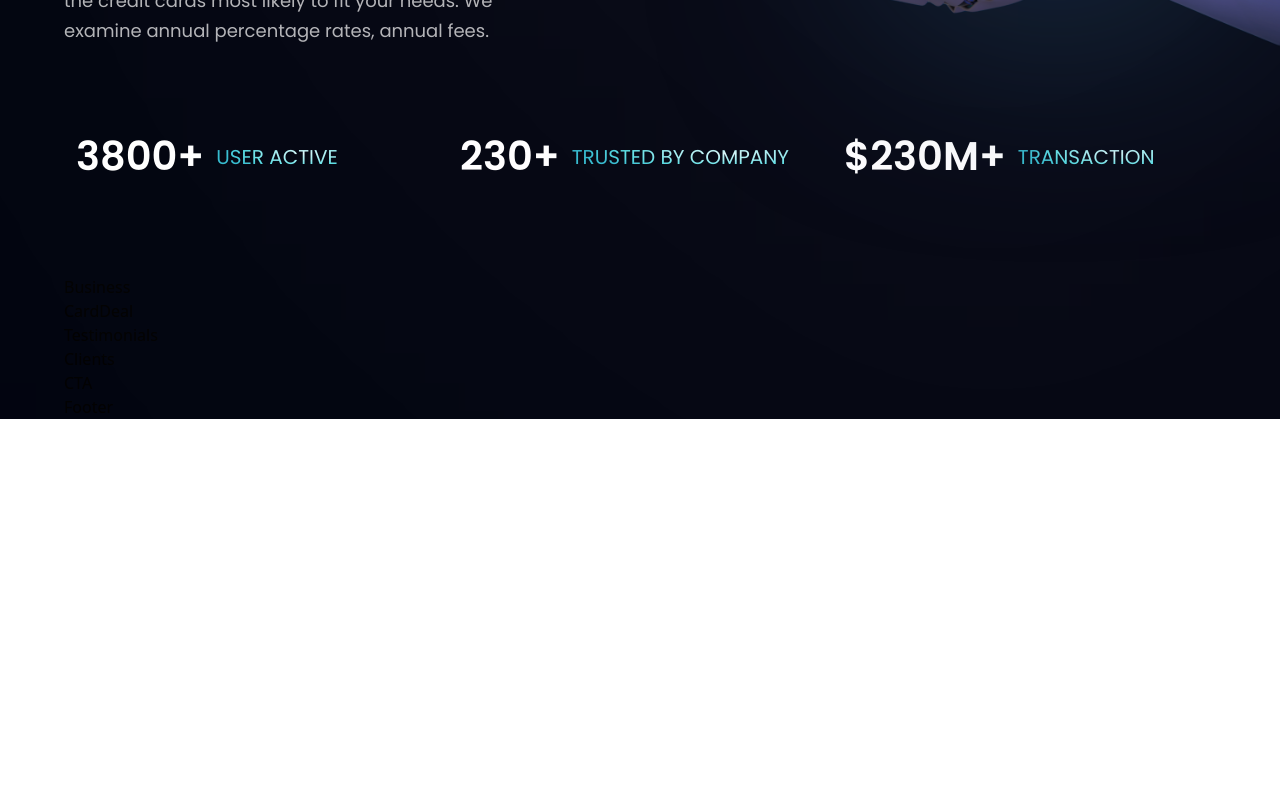
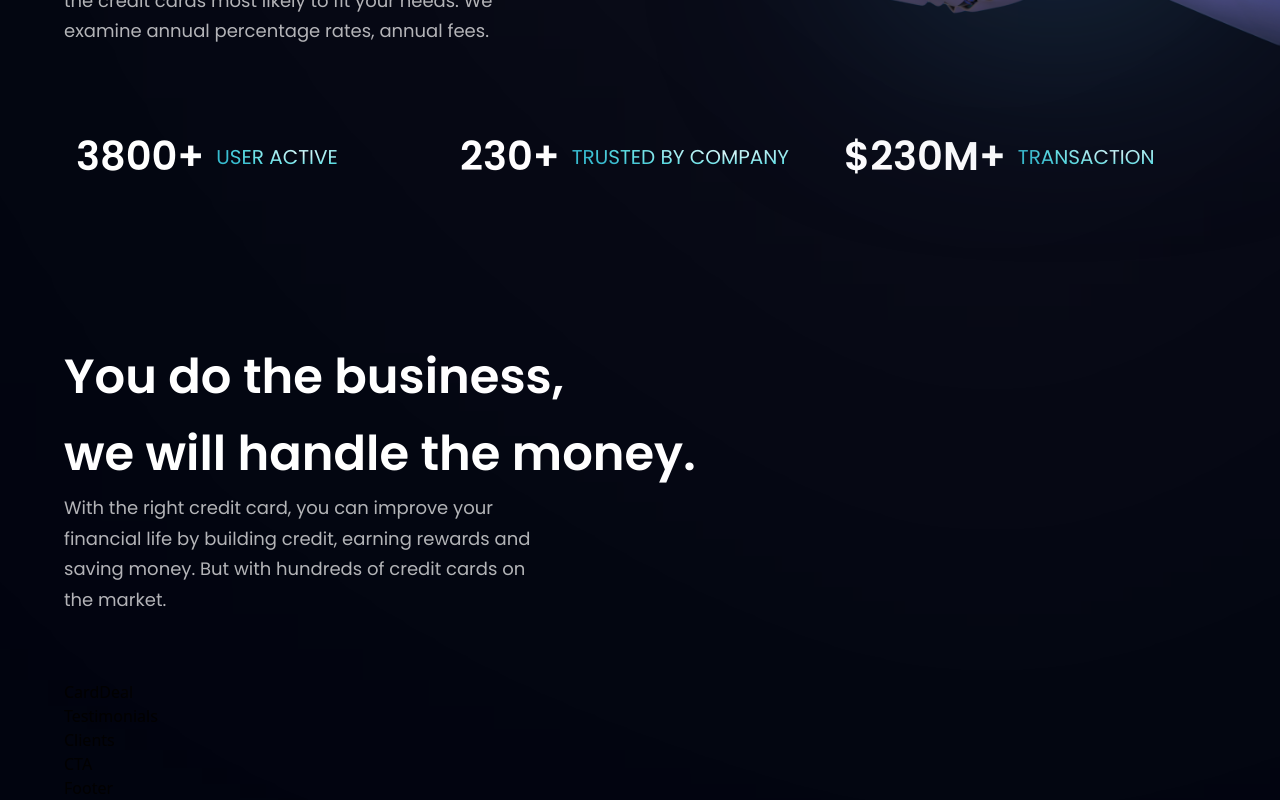
Before and after one commit to sajeed11/Bank_Site, a React (Vite) app: page / in a window 1280 px wide. Shown: the part 694-1494 px from the top of the page. Before the commit the page ends 1113 px from the top, so only its background shows below. Built offline with nearby package versions, Linux system fonts and the light colour scheme.

Commit message:
Third Day

```diff
--- a/src/components/Business.jsx
+++ b/src/components/Business.jsx
@@ -1,7 +1,24 @@
-import React from "react";
+import { features } from "../constants";
+import styles, { layout } from "../style";
+import Buttons from "./Button";
 
 const Business = () => {
-  return <div>Business</div>;
+  return (
+    <section id="features" className={layout.section}>
+      <div className={layout.sectionInfo}>
+        <h2 className={styles.heading2}>
+          You do the business,
+          <br className="sm:block hidden" />
+          we will handle the money.
+        </h2>
+        <p className={`${styles.paragraph} max-w-[470px]`}>
+          With the right credit card, you can improve your financial life by
+          building credit, earning rewards and saving money. But with hundreds
+          of credit cards on the market.
+        </p>
+      </div>
+    </section>
+  );
 };
 
 export default Business;
```
